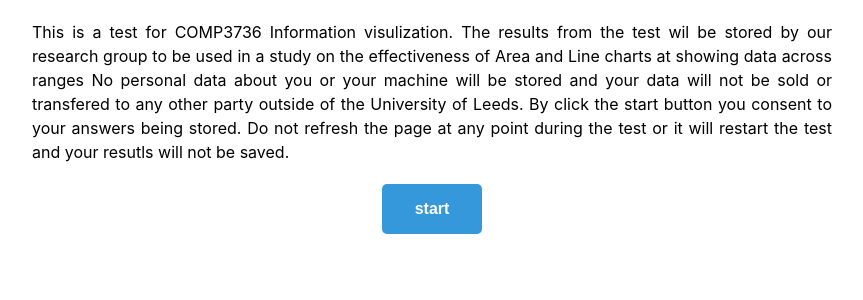
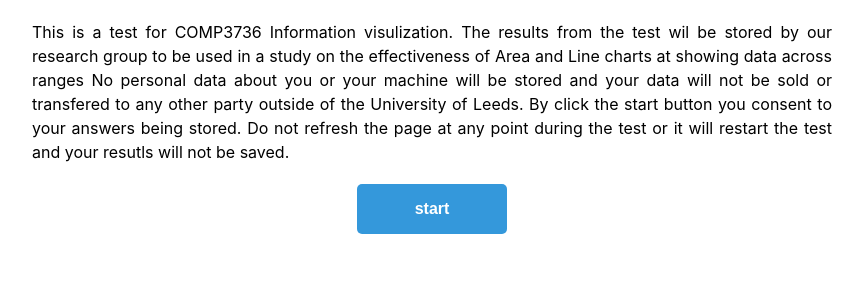
Before and after one commit to jackj9/info-vis-group, a React (Create React App) app: page / in a window 1280 px wide. Shown: the top 300 px of the page, without its empty margins (208-1071 px from the left). Built offline with nearby package versions, Linux system fonts and the light colour scheme.

Commit message:
Minor Changes to Button Styling

```diff
--- a/src/views/SlideShow/SlideShow.css
+++ b/src/views/SlideShow/SlideShow.css
@@ -17,7 +17,7 @@
     text-decoration: none;
     cursor: pointer;
     border: none;
-    width: 100px;
+    width: 150px;
     height: 50px;
     border-radius: 5px;
     color: #fff;       /* Text color */
@@ -25,7 +25,7 @@
     }
 .buttonGroup {
     display: flex;
-    gap: 10px;
+    gap: 15px;
     margin-top: 20px; /* Adjust margin as needed */
 
 }
```
